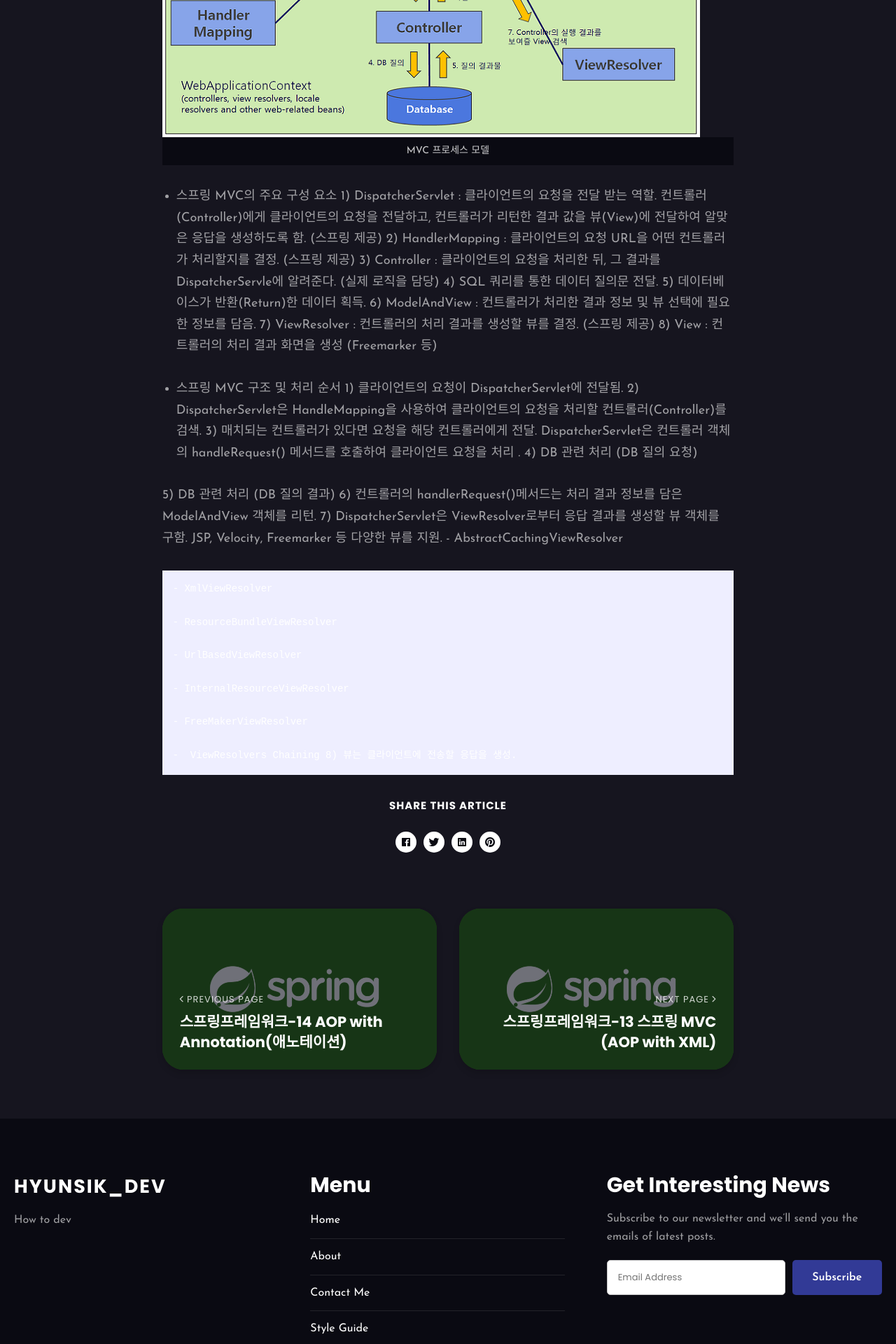
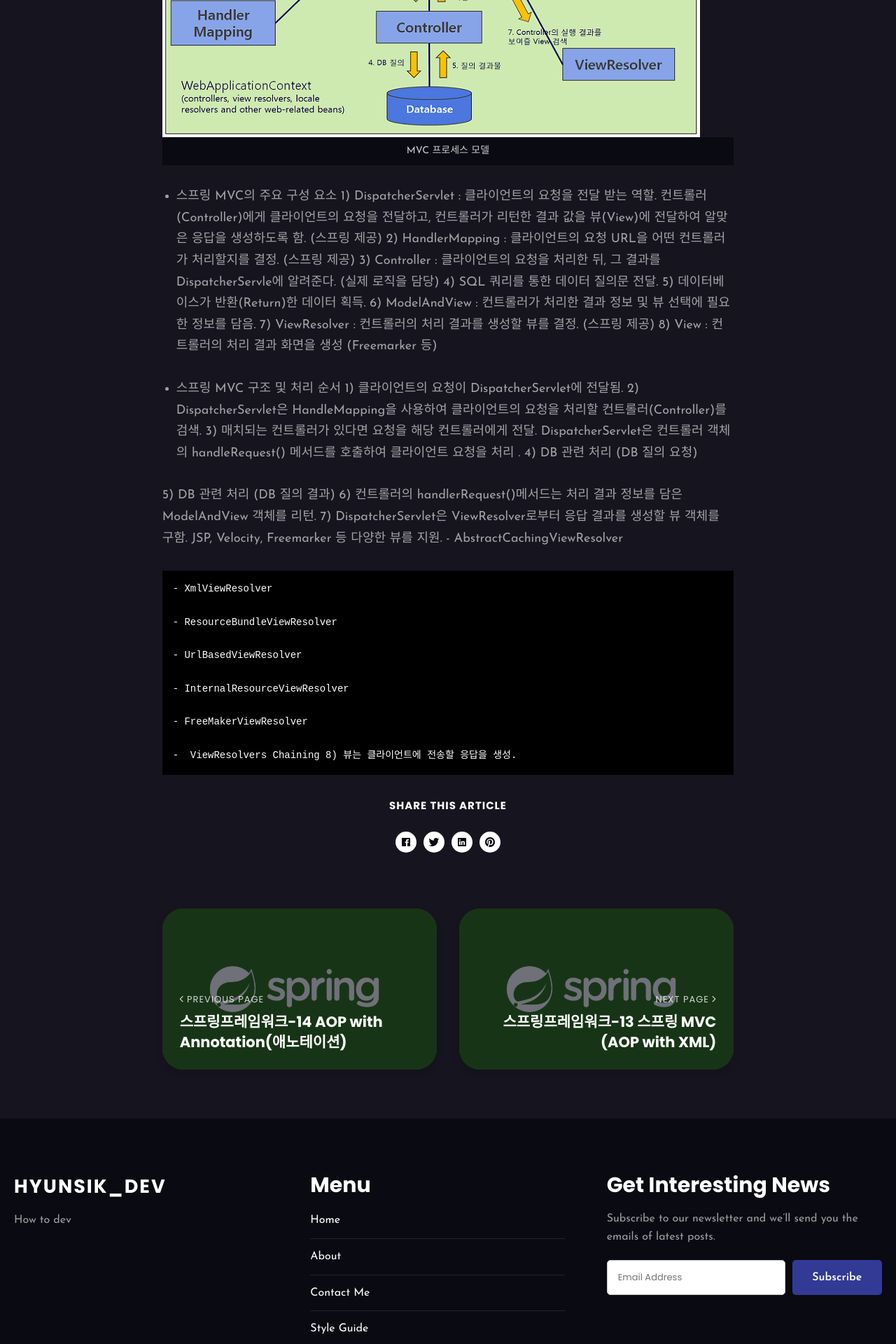
Before and after one commit to hs95blue/hs95blue.github.io, a Jekyll site: the page built from _posts/2020-09-30-3.md, in a window 1280 px wide. Shown: the part 1378-3298 px from the top of the page at 70% size. Built offline with Jekyll 4.4.1, drawn with Linux system fonts in a browser that asks for light colours; nearby versions of some CDN libraries; comment, search, counter and statistics services are not loaded.

Commit message:
Update _syntax-highlighting.scss

```diff
--- a/_sass/1-tools/_syntax-highlighting.scss
+++ b/_sass/1-tools/_syntax-highlighting.scss
@@ -7,7 +7,7 @@
   background: $dark;
 
   .highlighter-rouge & {
-    background: #eef;
+    background: #000;
   }
 
   .c     { color: #998; font-style: italic } // Comment
```
